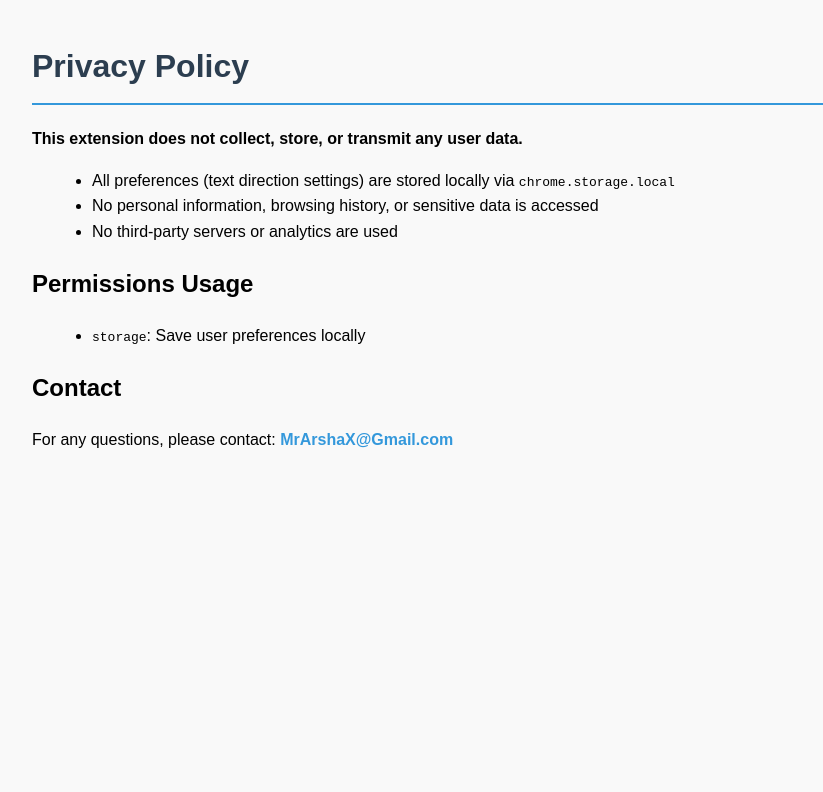
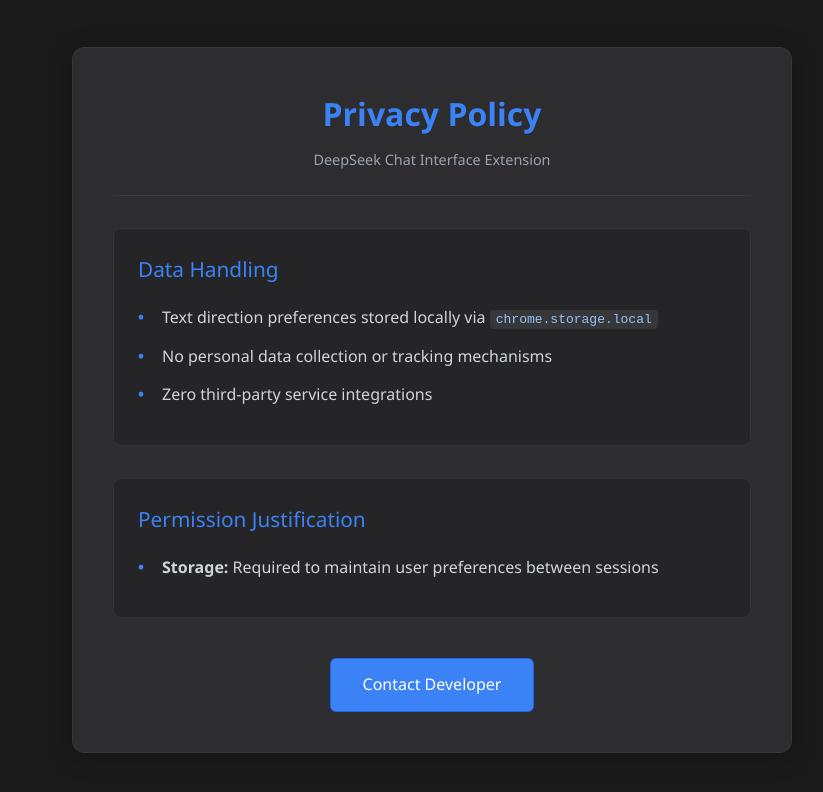
Before and after one commit to ArshaGDS/DeepSeekRTL, a plain HTML site: page index.html in a window 1280 px wide. Shown: the whole page, without its empty margins (208-1031 px from the left). Drawn offline with Linux system fonts and the light colour scheme.

Commit message:
Update index.html

```diff
--- a/index.html
+++ b/index.html
@@ -3,53 +3,149 @@
 <head>
     <meta charset="UTF-8">
     <meta name="viewport" content="width=device-width, initial-scale=1.0">
-    <title>Privacy Policy - Deepseek RTL/LTR Switcher</title>
+    <title>Privacy Policy | Deepseek RTL/LTR Switcher</title>
     <style>
+        * {
+            margin: 0;
+            padding: 0;
+            box-sizing: border-box;
+        }
+
         body {
-            font-family: Arial, sans-serif;
+            font-family: 'Segoe UI', system-ui, sans-serif;
             line-height: 1.6;
-            max-width: 800px;
-            margin: 0 auto;
+            background: #1a1a1a;
+            color: #e5e7eb;
+            min-height: 100vh;
+            display: flex;
+            align-items: center;
+            justify-content: center;
             padding: 20px;
-            background-color: #f9f9f9;
         }
+
+        .policy-wrapper {
+            width: 100%;
+            max-width: 720px;
+            background: #2d2d2f;
+            border-radius: 12px;
+            padding: 2.5rem;
+            box-shadow: 0 4px 24px rgba(0,0,0,0.25);
+            border: 1px solid #37373a;
+        }
+
+        .policy-header {
+            text-align: center;
+            margin-bottom: 2rem;
+            padding-bottom: 1.5rem;
+            border-bottom: 1px solid #3b3b3d;
+        }
+
         h1 {
-            color: #2c3e50;
-            border-bottom: 2px solid #3498db;
-            padding-bottom: 10px;
+            font-size: 2em;
+            color: #3b82f6;
+            margin-bottom: 0.5rem;
+            font-weight: 600;
         }
+
+        .header-sub {
+            color: #9ca3af;
+            font-size: 0.9em;
+        }
+
+        .content-section {
+            margin: 2rem 0;
+            padding: 1.5rem;
+            background: #252527;
+            border-radius: 8px;
+            border: 1px solid #333335;
+        }
+
+        h2 {
+            font-size: 1.3em;
+            color: #3b82f6;
+            margin-bottom: 1.2rem;
+            font-weight: 500;
+        }
+
         ul {
-            margin-left: 20px;
+            list-style: none;
         }
-        .email-link {
-            color: #3498db;
-            text-decoration: none;
+
+        li {
+            position: relative;
+            padding-left: 1.5rem;
+            margin-bottom: 0.8rem;
+            color: #d1d5db;
+        }
+
+        li:before {
+            content: "•";
+            position: absolute;
+            left: 0;
+            color: #3b82f6;
             font-weight: bold;
         }
+
+        .contact-block {
+            text-align: center;
+            margin-top: 2.5rem;
+        }
+
+        .email-link {
+            display: inline-block;
+            padding: 0.8rem 2rem;
+            background: #3b82f6;
+            color: white !important;
+            text-decoration: none;
+            border-radius: 6px;
+            transition: all 0.2s;
+            font-weight: 500;
+            border: 1px solid #2563eb;
+        }
+
         .email-link:hover {
-            text-decoration: underline;
+            background: #2563eb;
+            transform: translateY(-1px);
+            box-shadow: 0 4px 12px rgba(59,130,246,0.3);
+        }
+
+        code {
+            background: #37373a;
+            padding: 2px 6px;
+            border-radius: 4px;
+            font-family: monospace;
+            color: #93c5fd;
         }
     </style>
 </head>
 <body>
-    <h1>Privacy Policy</h1>
+    <div class="policy-wrapper">
+        <header class="policy-header">
+            <h1>Privacy Policy</h1>
+            <p class="header-sub">DeepSeek Chat Interface Extension</p>
+        </header>
 
-    <p><strong>This extension does not collect, store, or transmit any user data.</strong></p>
+        <div class="content-section">
+            <h2>Data Handling</h2>
+            <ul>
+                <li>Text direction preferences stored locally via <code>chrome.storage.local</code></li>
+                <li>No personal data collection or tracking mechanisms</li>
+                <li>Zero third-party service integrations</li>
+            </ul>
+        </div>
 
-    <ul>
-        <li>All preferences (text direction settings) are stored locally via <code>chrome.storage.local</code></li>
-        <li>No personal information, browsing history, or sensitive data is accessed</li>
-        <li>No third-party servers or analytics are used</li>
-    </ul>
+        <div class="content-section">
+            <h2>Permission Justification</h2>
+            <ul>
+                <li><strong>Storage:</strong> Required to maintain user preferences between sessions</li>
+            </ul>
+        </div>
 
-    <h2>Permissions Usage</h2>
-    <ul>
-        <li><code>storage</code>: Save user preferences locally</li>
-    </ul>
-
-    <h2>Contact</h2>
-    <p>For any questions, please contact:
-        <a href="mailto:MrArshaX@Gmail.com" class="email-link">MrArshaX@Gmail.com</a>
-    </p>
+        <div class="contact-block">
+            <a href="mailto:MrArshaX@Gmail.com" class="email-link">
+                Contact Developer
+            </a>
+        </div>
+    </div>
 </body>
 </html>
```
